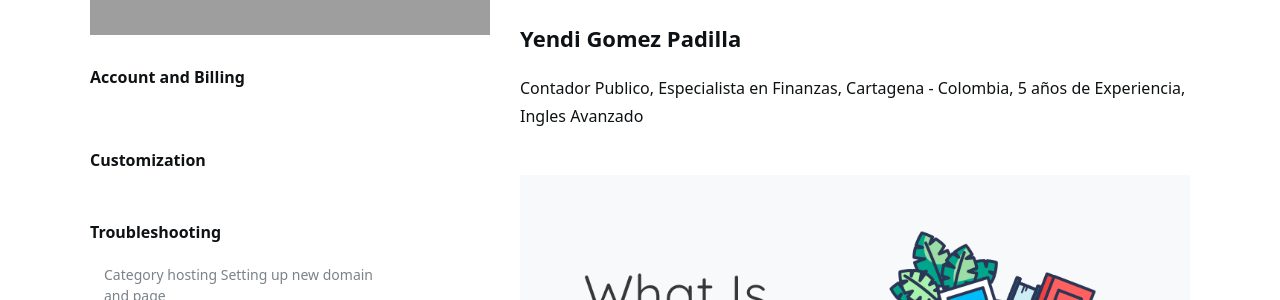
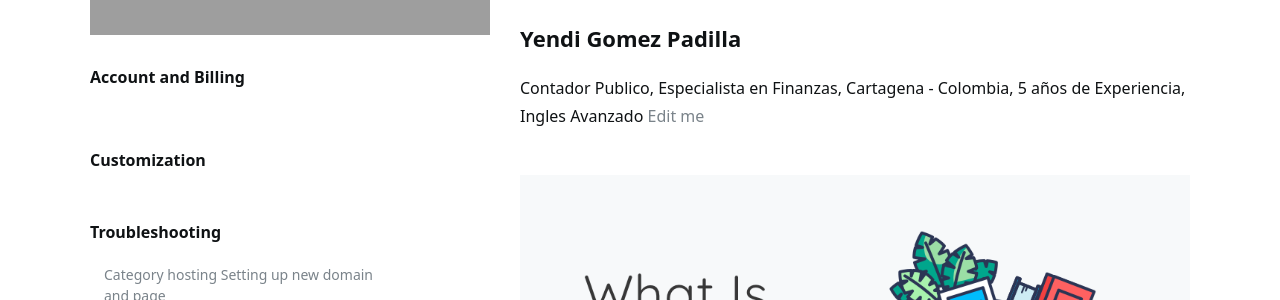
Before and after one commit to jelmii/jelmii.github.io, a Jekyll site: the page built from _docs/assets.md, in a window 1280 px wide and 900 px high, scrolled down 411 px. Shown: the part 155-455 px from the top of the window. Built offline with Jekyll 4.4.1, drawn with Linux system fonts in a browser that asks for light colours.

Commit message:
Update assets.md

```diff
--- a/_docs/assets.md
+++ b/_docs/assets.md
@@ -16,7 +16,7 @@ tags: featured
 ## Especialistas en Fianzas
 
 <h3>Yendi Gomez Padilla</h3>
-Contador Publico, Especialista en Finanzas, Cartagena - Colombia, 5 años de Experiencia, Ingles Avanzado
+Contador Publico, Especialista en Finanzas, Cartagena - Colombia, 5 años de Experiencia, Ingles Avanzado <a target="_blank" href="https://github.com/tomjoht/documentation-theme-jekyll/blob/gh-pages/pages/mydoc/mydoc_hyperlinks.md" class="btn btn-default githubEditButton" role="button"><i class="fa fa-github fa-lg"></i> Edit me</a>
 
 {% include image.html img="image1.png" style="wide" lightbox="true" alt="Alt for image" caption="Image in lightbox" %}
 
```
